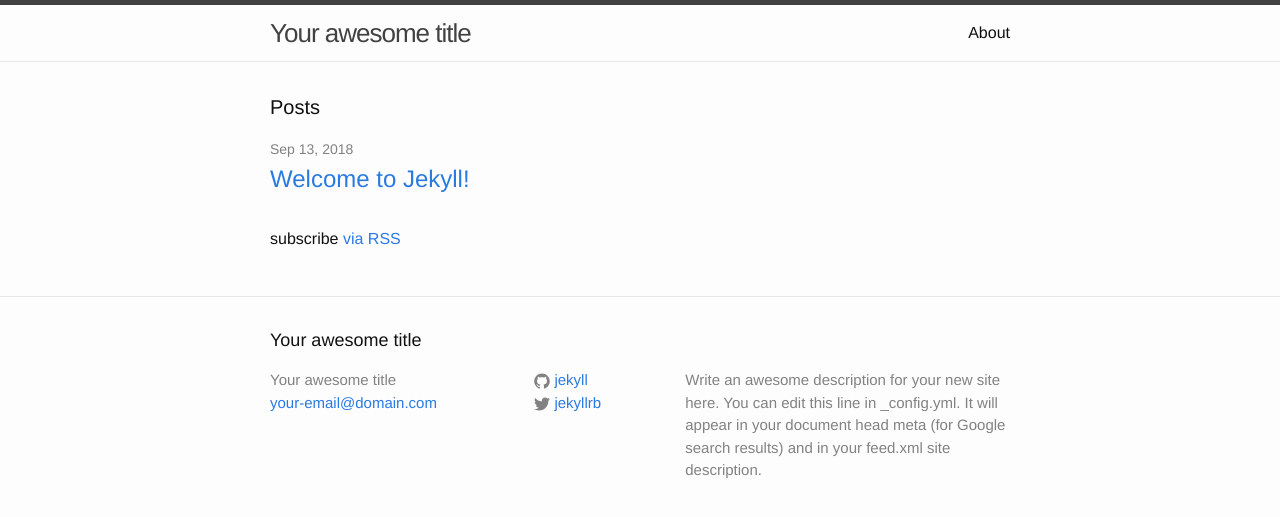
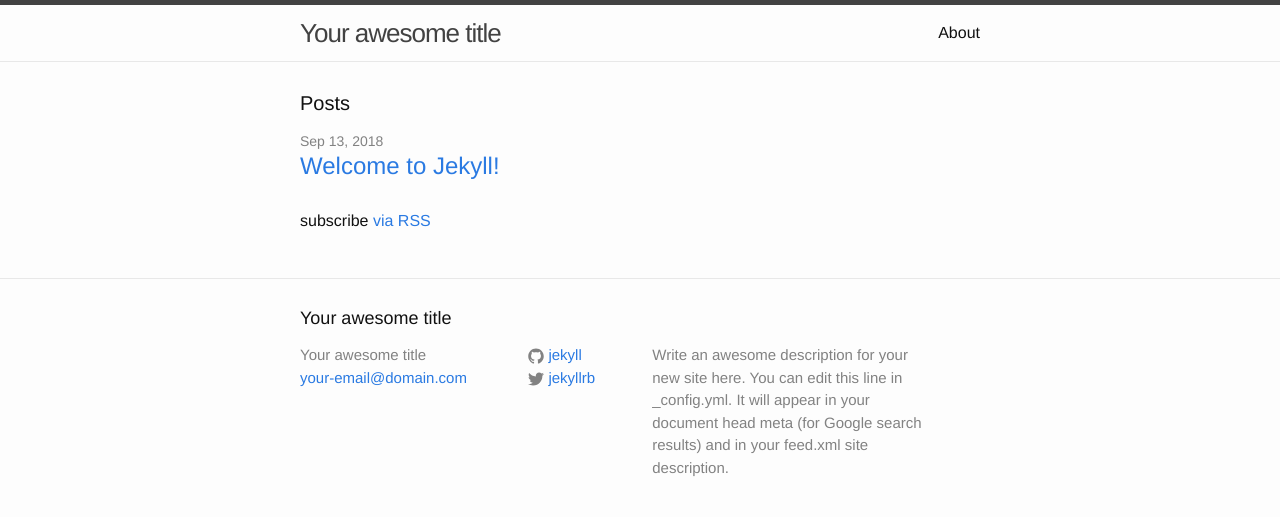
Before and after one commit to pmacMaps/mckinneypartyof5, a Jekyll site: the page built from index.html, in a window 1280 px wide. Shown: the top 517 px of the page. Built offline with Jekyll 4.4.1, drawn with Linux system fonts in a browser that asks for light colours; some web fonts are replaced.

Commit message:
add google fonts, bootstrap, and jquery

```diff
--- a/_includes/footer.html
+++ b/_includes/footer.html
@@ -36,3 +36,6 @@
   </div>
 
 </footer>
+
+<script src="https://code.jquery.com/jquery-3.3.1.min.js"></script>
+<script src="https://stackpath.bootstrapcdn.com/bootstrap/3.3.7/js/bootstrap.min.js" integrity="sha384-Tc5IQib027qvyjSMfHjOMaLkfuWVxZxUPnCJA7l2mCWNIpG9mGCD8wGNIcPD7Txa" crossorigin="anonymous"></script>
--- a/_includes/head.html
+++ b/_includes/head.html
@@ -6,6 +6,8 @@
   <title>{% if page.title %}{{ page.title }}{% else %}{{ site.title }}{% endif %}</title>
   <meta name="description" content="{% if page.excerpt %}{{ page.excerpt | strip_html | strip_newlines | truncate: 160 }}{% else %}{{ site.description }}{% endif %}">
 
+  <link rel="stylesheet" href="https://fonts.googleapis.com/css?family=Antic+Slab%7CLato%7CScope%7C+One">
+  <link href="https://stackpath.bootstrapcdn.com/bootstrap/3.3.7/css/bootstrap.min.css" rel="stylesheet" integrity="sha384-BVYiiSIFeK1dGmJRAkycuHAHRg32OmUcww7on3RYdg4Va+PmSTsz/K68vbdEjh4u" crossorigin="anonymous">
   <link rel="stylesheet" href="{{ "/css/main.css" | prepend: site.baseurl }}">
   <link rel="canonical" href="{{ page.url | replace:'index.html','' | prepend: site.baseurl | prepend: site.url }}">
   <link rel="alternate" type="application/rss+xml" title="{{ site.title }}" href="{{ "/feed.xml" | prepend: site.baseurl | prepend: site.url }}">
```
